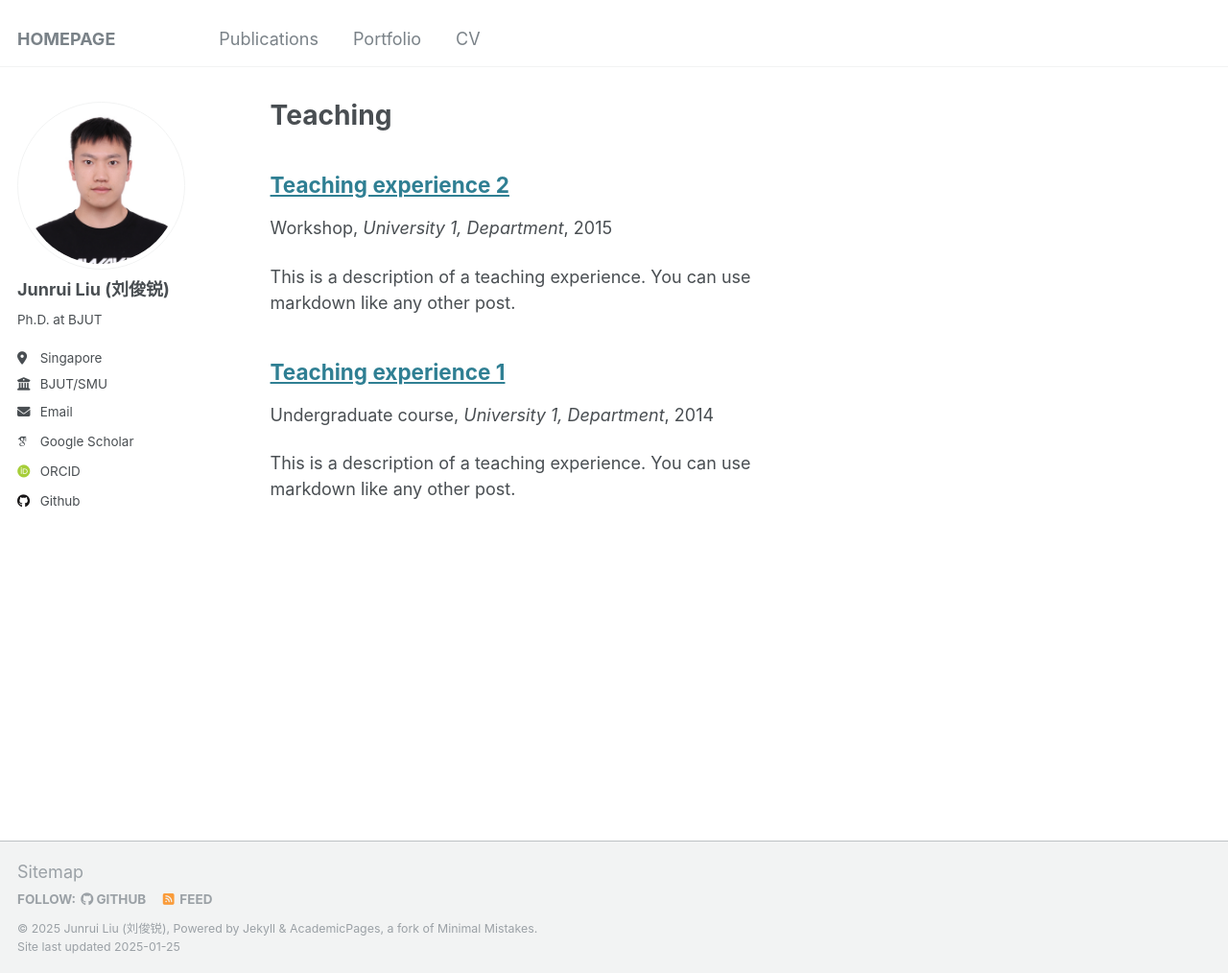
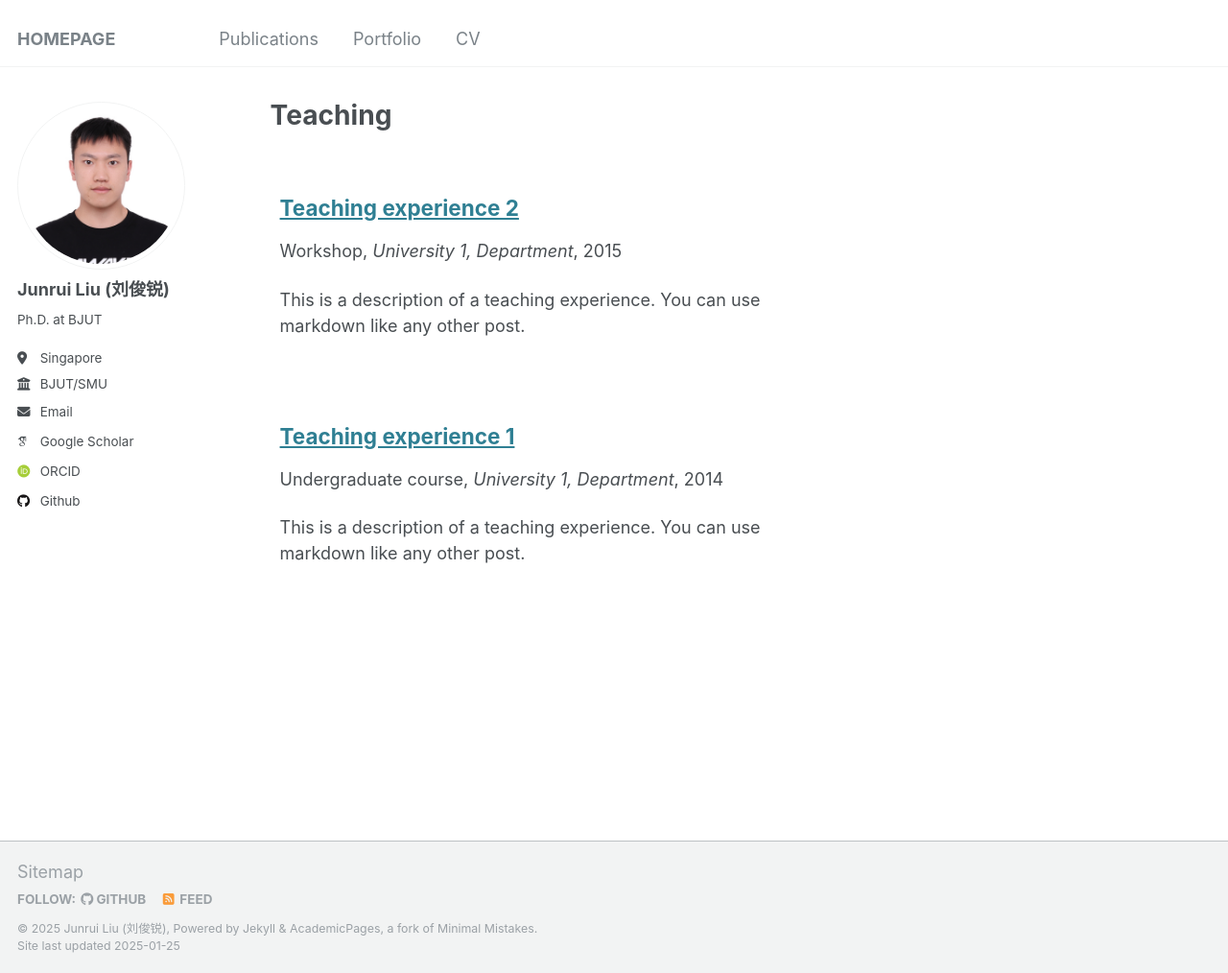
Before and after one commit to dianziliu/dianziliu.github.io, a Jekyll site: the page built from _pages/teaching.html, in a window 1280 px wide and 1014 px high. Shown: the whole window at 96% size. Built offline with Jekyll 4.4.1, drawn with Linux system fonts in a browser that asks for light colours; some web fonts are replaced.

Commit message:
change archive-singel

```diff
--- a/_includes/archive-single.html
+++ b/_includes/archive-single.html
@@ -13,7 +13,7 @@
 {% endif %}
 
 <div class="{{ include.type | default: "list" }}__item">
-  <article class="archive__item" itemscope itemtype="http://schema.org/CreativeWork">
+  <article class="archive__item" itemscope itemtype="http://schema.org/CreativeWork" style="max-width: 800px; margin: 0 auto; padding: 10px;">
     {% if include.type == "grid" and teaser %}
       <div class="archive__item-teaser">
         <img src=
```
